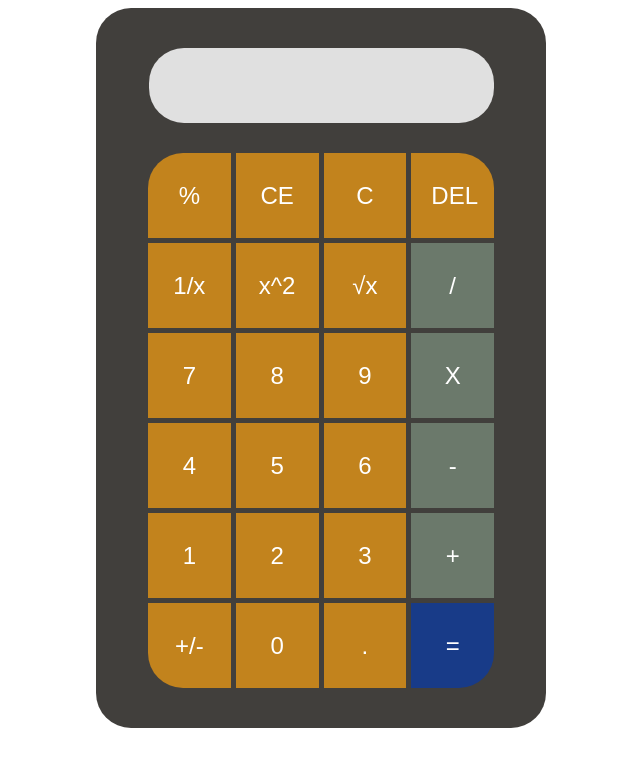
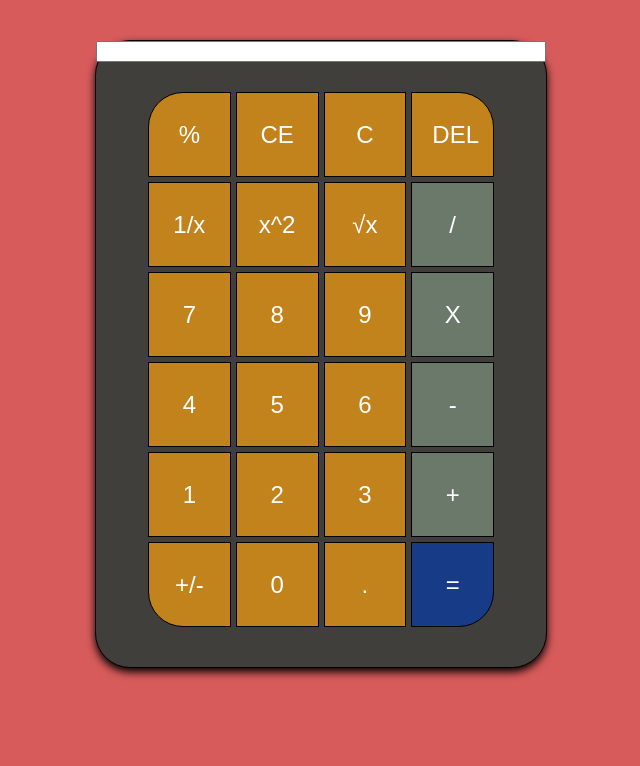
Before and after one commit to djbotelho/Calculator, a plain HTML site: page index.html in a window 1280 px wide. Shown: the whole page, without its empty margins (319-959 px from the left). Drawn offline with Linux system fonts and the light colour scheme.

Commit message:
Update style.css

```diff
--- a/style.css
+++ b/style.css
@@ -1,11 +1,19 @@
+body {
+    background: #d85b5b;
+}
+
+
 .calculator {
-    background: rgb(65, 63, 60);
+    background: rgba(65, 63, 60);
     margin: 0 auto;
+    margin-top: 40px;
     width: 450px;
     display: flex;
     flex-direction: column;
     border-radius: 35px;
     padding-bottom: 10px;
+    border: 1px ridge  black;
+    box-shadow: 0 4px 8px rgba(0, 0, 0, 1);
 }
 
 /* Chrome, Safari, Edge, Opera */
@@ -20,7 +28,7 @@ input[type=number] {
   -moz-appearance: textfield;
 }
 
-input[type="number"] {
+input[type="text"] {
     width: 70%;
     padding: 15px;
     border: none;
@@ -43,6 +51,7 @@ input[type="number"] {
     gap: 5px;
     padding: 30px;
     justify-content: center;
+
   }
 
 
@@ -53,7 +62,7 @@ input[type="button"] {
     padding: 20px;
     font-size: 1.5em;
     border: none;
-
+    border: 1px groove black;
     background-color: #c2831d;
     color: white;
     cursor: pointer;
```
